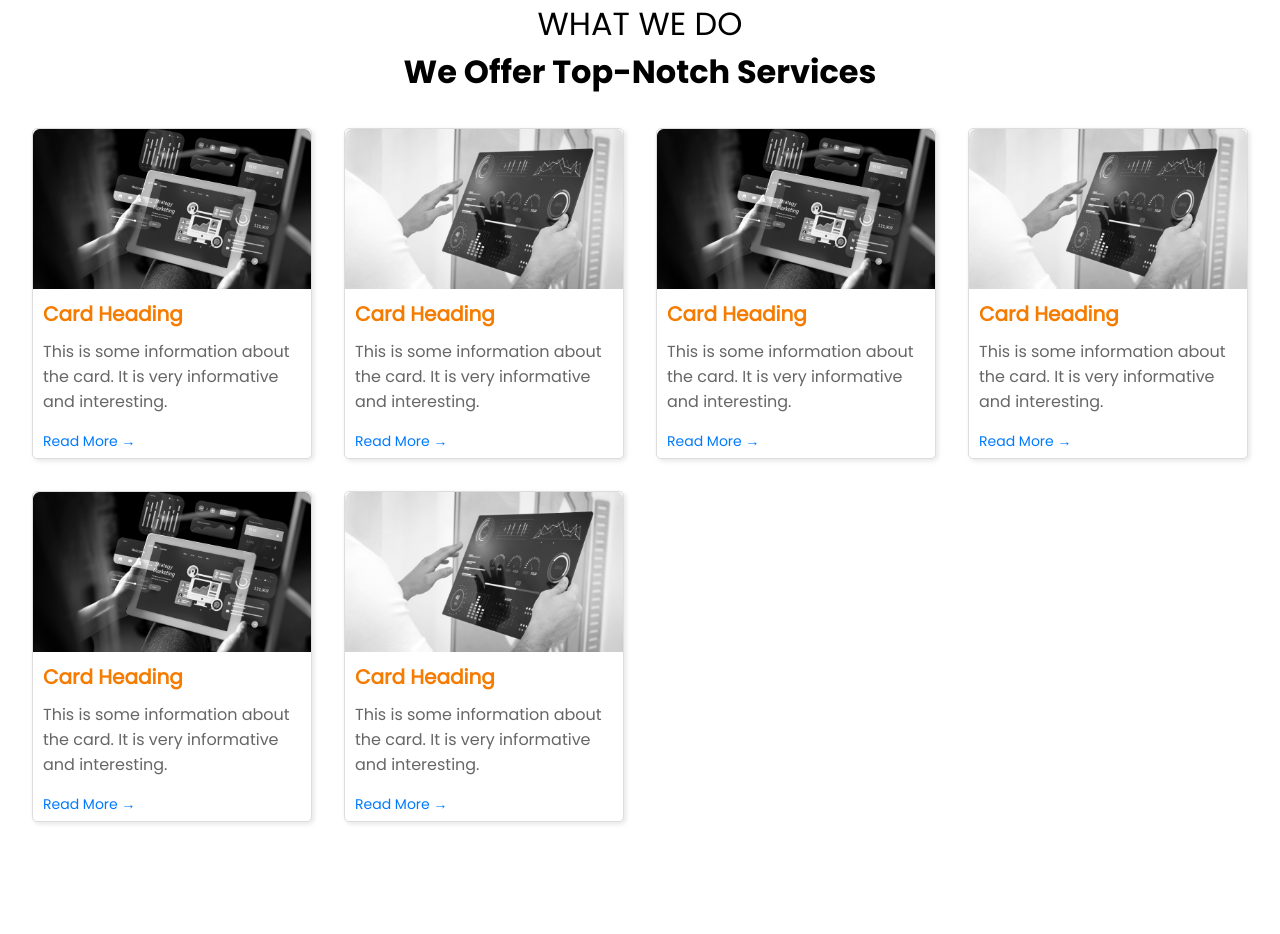
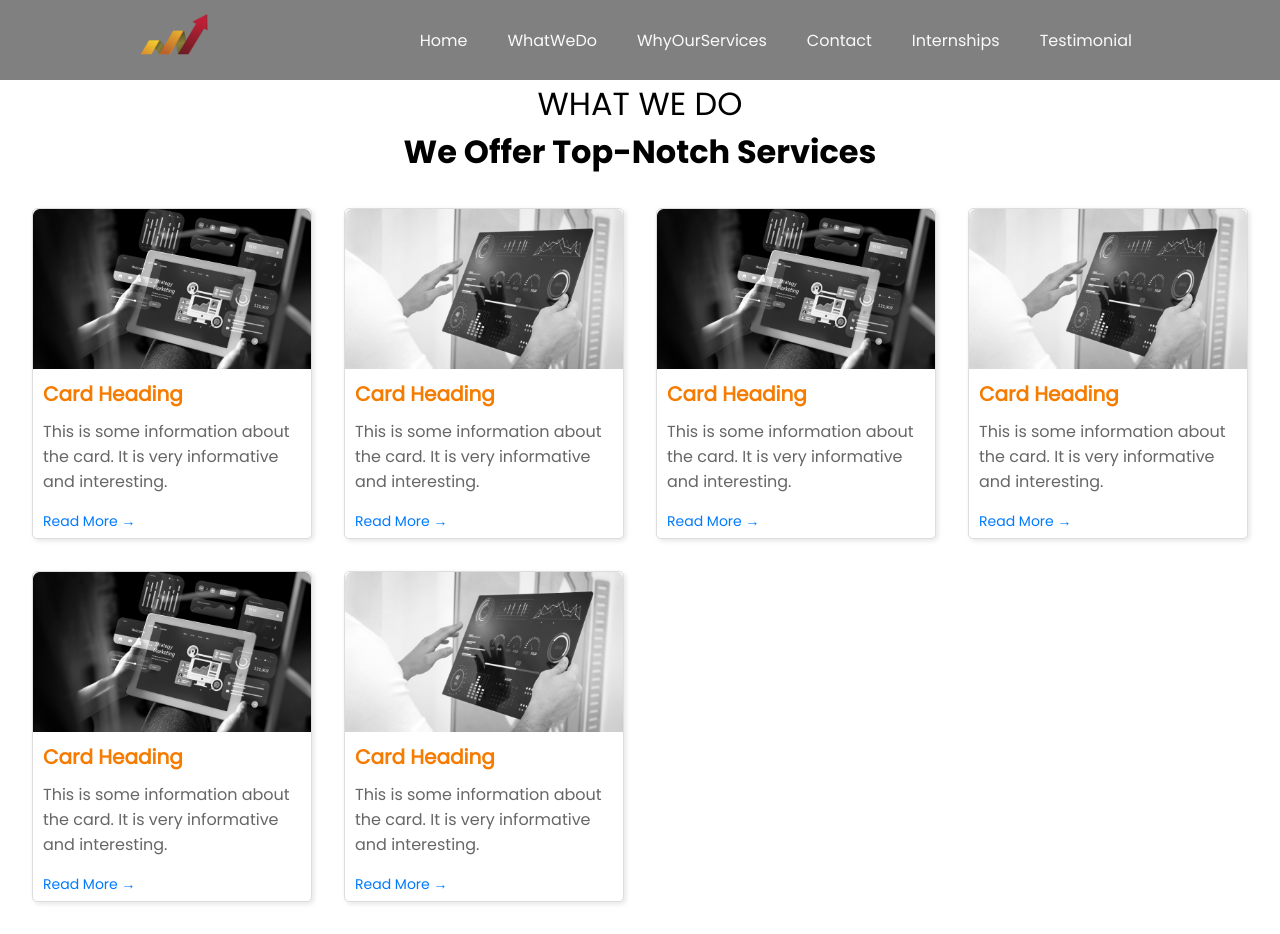
Before and after one commit to hanu9490/GROW_MORE, a React (Vite) app: page /whatwedo in a window 1280 px wide. Before the commit the page ends 854 px from the top, so only its background shows below. Built offline with nearby package versions, Linux system fonts and the light colour scheme.

Commit message:
updated navbar routes and nav css

```diff
--- a/src/App.jsx
+++ b/src/App.jsx
@@ -1,5 +1,4 @@
 import routes from './routes/index'
-import Navbar from './components/containers/navbar/Navbar'
 import './styles/Styles.css'
 
 function App() {
--- a/src/components/containers/contactus/ContactUS.css
+++ b/src/components/containers/contactus/ContactUS.css
@@ -11,6 +11,7 @@
   padding: 25px;
   padding-left: 50px;
   padding-right: 50px;
+  margin-top: 80px;
 }
 
 .contact-us-container {
@@ -20,8 +21,9 @@
   margin-left: 50px;
 }
 
-@media (max-width:1250px){                              /* Media Query */
-  .contact-us-container{
+@media (max-width: 1250px) {
+  /* Media Query */
+  .contact-us-container {
     margin-left: 0px;
   }
 }
@@ -101,7 +103,8 @@
   margin-right: 50px;
 }
 
-@media (max-width: 1250px) {                           /* Media Query */
+@media (max-width: 1250px) {
+  /* Media Query */
   .contactus-input-container {
     margin-right: 0px;
   }
--- a/src/components/containers/navbar/Navbar.css
+++ b/src/components/containers/navbar/Navbar.css
@@ -32,6 +32,10 @@ nav ul li {
 
 .dark-nav {
   background-color: #212ea0;
+  transition: 0.5s;
+}
+.light-nav {
+  background-color: grey;
   transition: 0.5s;
 }
 
--- a/src/components/containers/navbar/Navbar.jsx
+++ b/src/components/containers/navbar/Navbar.jsx
@@ -11,7 +11,7 @@ const Navbar = () => {
 
   useEffect(() => {
     window.addEventListener("scroll", () => {
-      window.scrollY > 100 ? setSticky(true) : setSticky(false);
+      window.scrollY > 50 ? setSticky(true) : setSticky(false);
     });
     return () => window.removeEventListener("scroll");
   }, []);
@@ -21,7 +21,7 @@ const Navbar = () => {
   };
 
   return (
-    <nav className={`nav-container ${sticky ? "dark-nav" : ""}`}>
+    <nav className={`nav-container ${sticky ? "dark-nav" : "light-nav"}`}>
       <img src={navbarIcons.growMore} alt="" className="logo" />
       <ul className={mobileMenu ? "" : "hide-mobile-menu"}>
         <li>
@@ -35,13 +35,23 @@ const Navbar = () => {
           </Link>
         </li>
         <li>
-          <Link onClick={()=>{navigate('/whatwedo')}} smooth={true} offset={0} duration={500}>
-            Carrers
+          <Link onClick={()=>{navigate('/whyourservices')}} smooth={true} offset={0} duration={500}>
+            WhyOurServices
           </Link>
         </li>
         <li>
           <Link  onClick={()=>{navigate('/contactus')}} smooth={true} offset={0} duration={500}>
             Contact
+          </Link>
+        </li>
+        <li>
+          <Link  onClick={()=>{navigate('/internship')}} smooth={true} offset={0} duration={500}>
+          Internships
+          </Link>
+        </li>
+        <li>
+          <Link  onClick={()=>{navigate('/testimonial')}} smooth={true} offset={0} duration={500}>
+          Testimonial
           </Link>
         </li>
       </ul>
--- a/src/components/containers/testimonials/Testimonials.css
+++ b/src/components/containers/testimonials/Testimonials.css
@@ -1,6 +1,11 @@
 .testimonials {
   padding: 50px 0;
-    background: linear-gradient(to right, hsl(186, 98%, 37%), hsl(170, 100%, 40%));
+  background: linear-gradient(
+    to right,
+    hsl(186, 98%, 37%),
+    hsl(170, 100%, 40%)
+  );
+  margin-top: 80px;
 }
 
 .container {
--- a/src/components/containers/whatwedo/WhatWeDo.jsx
+++ b/src/components/containers/whatwedo/WhatWeDo.jsx
@@ -2,7 +2,7 @@ import React from "react";
 import Card from "../../common/Card";
 import WebDevCardCoverImage from '../../../assets/icons/whatwedoIcons/web-development.png';
 import DataAnalysisCardCoverImage from '../../../assets/icons/whatwedoIcons/data-analysis.png';
-
+import Navbar from "../navbar/Navbar";
 const WhatWeDo = () => {
   const cardData = [
     {
--- a/src/components/containers/whychooseus/WhyChooseus.css
+++ b/src/components/containers/whychooseus/WhyChooseus.css
@@ -1,12 +1,13 @@
-.why-chooseus-container-main{
+.why-chooseus-container-main {
   height: 80vh;
   width: 100vw;
   display: flex;
   justify-content: center;
   align-items: center;
+  margin-top: 80px;
 }
 
-.why-chooseus-inner{
+.why-chooseus-inner {
   display: flex;
   justify-content: center;
 }
@@ -15,14 +16,15 @@
     width: 40%;
 } */
 
-.why-choose-img-con img{
+.why-choose-img-con img {
   max-width: 550px;
   max-height: 450px;
   animation: moveUpDown 3s ease-in-out infinite;
 }
 
 @keyframes moveUpDown {
-    0%, 100% {
+  0%,
+  100% {
     transform: translateY(0);
   }
   50% {
@@ -30,31 +32,30 @@
   }
 }
 
-.why-chooseus-text-con{
+.why-chooseus-text-con {
   width: 50%;
   margin-left: 50px;
 }
 
-.why-chooseus-text-con h2{
+.why-chooseus-text-con h2 {
   font-size: 18px;
   font-weight: 0px;
   margin: 0px 0px 5px 0px;
 }
 
-.why-chooseus-text-con h1{
+.why-chooseus-text-con h1 {
   font-size: 23px;
   font-weight: 600;
   margin: 0px 0px 5px 0px;
 }
 
-.why-chooseus-text-con p{
+.why-chooseus-text-con p {
   font-size: 14px;
   margin: 5px 0px 15px 0px;
   width: 80%;
 }
 
-
-.why-chooseus-text-con .special{
+.why-chooseus-text-con .special {
   color: rgb(61, 194, 61);
   font-weight: 600;
 }
--- a/src/components/containers/whyourservices/WhyOurServices.css
+++ b/src/components/containers/whyourservices/WhyOurServices.css
@@ -1,71 +1,70 @@
-.our-services-container{
+.our-services-container {
   width: 100vw;
   height: 100vh;
   display: flex;
   flex-direction: column;
   justify-content: center;
   align-items: center;
+  margin-top: 80px;
 }
 
-.our-services-inner{
+.our-services-inner {
   display: flex;
   justify-content: center;
   align-items: center;
   width: 90vw;
   height: 90vh;
   padding: 20px;
-    border: solid;
+  /* border: solid; */
 }
 
-
-.img-con{
+.img-con {
   width: 45%;
   display: flex;
   justify-content: center;
   /* background-color: aquamarine; */
 }
-.img1{
+.img1 {
   height: 50%;
   width: 45%;
 }
 
-.img2{
+.img2 {
   height: 50%;
   width: 45%;
   margin-top: 20%;
   margin-left: 20px;
 }
 
-.text-con{
+.text-con {
   width: 55%;
   margin-left: 25px;
 }
 
-.text-con h1{
+.text-con h1 {
   font-size: 30px;
   font-weight: 700;
   margin: 0px;
 }
 
-.text-con p{
+.text-con p {
   font-size: 20px;
   font-weight: 500;
-    color: #1F2732;
+  color: #1f2732;
   font-weight: 100;
   font-style: normal;
 }
 
-
-.minicards-container{
+.minicards-container {
   display: flex;
   flex-wrap: wrap;
 }
 
-.bottom-para-element{
+.bottom-para-element {
   display: flex;
   justify-content: flex-start;
   align-items: center;
-    margin:15px 0px 15px 0px;
+  margin: 15px 0px 15px 0px;
 }
 
 .bottom-para-element p {
--- a/src/routes/index.jsx
+++ b/src/routes/index.jsx
@@ -11,7 +11,7 @@ import Testimonials from "../components/containers/testimonials/Testimonials";
 
 const routes = (
   <React.Fragment>
-    {/* <Navbar /> */}
+    <Navbar />
     <Routes>
       <Route path="/" element={<Hero />} />
       <Route path="/whatwedo" element={<WhatWeDo />} />
--- a/src/styles/Styles.css
+++ b/src/styles/Styles.css
@@ -1,5 +1,6 @@
 .what-we-do-card-heading-container {
   text-align: center;
+  margin-top: 80px;
 }
 .what-we-do-card-heading1 {
   font-size: 2em;
@@ -39,6 +40,7 @@
 /* css for Intership component */
 
 .internship-container {
+  margin-top: 80px;
   .intership-text-fields {
     display: flex;
     justify-content: space-between;
```
Lines whose indentation alone changed are shown as unchanged.
